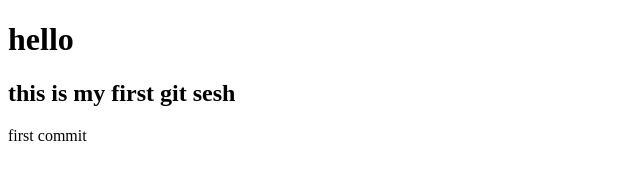
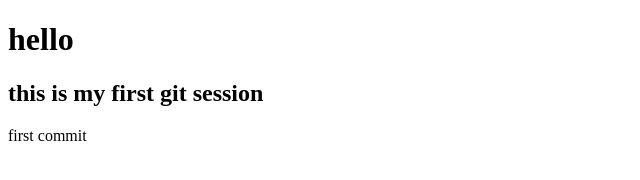
Before and after one commit to priyanshiisingh/my_first_repo, a plain HTML site: page index.html in a window 1280 px wide. Shown: the full height of the page, 0-640 px from the left. Drawn offline with Linux system fonts and the light colour scheme.

Commit message:
changed to session

```diff
--- a/index.html
+++ b/index.html
@@ -6,7 +6,7 @@
 
     <body>
         <h1>hello</h1>
-        <h2>this is my first git sesh</h2>
+        <h2>this is my first git session</h2>
         <p>first commit</p>
     </body>
 </html>
```
